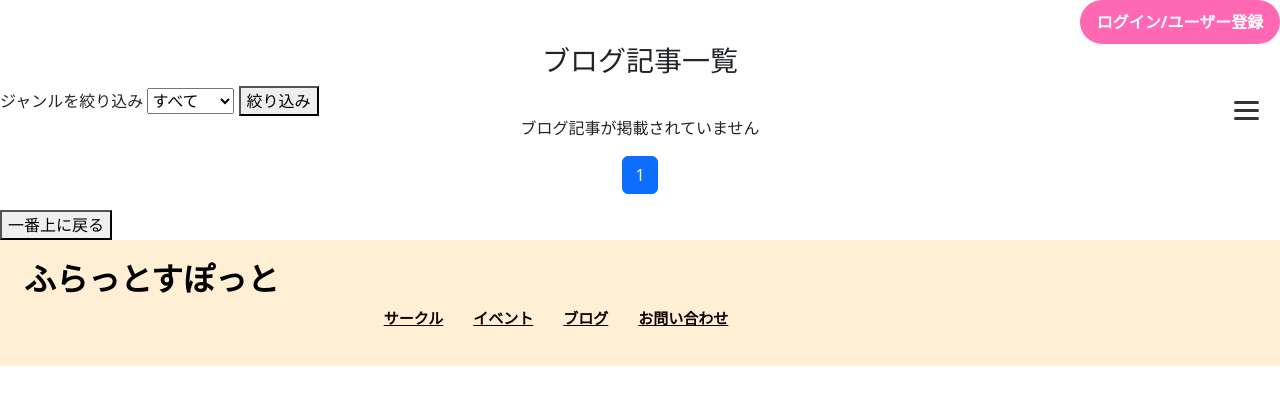
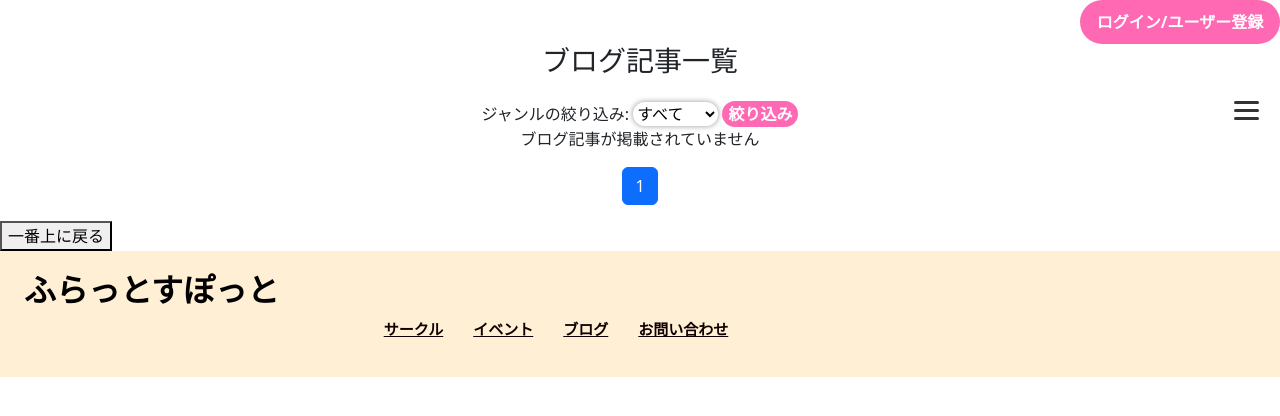
Before and after one commit to ykt0727/flatspotproject, a Django app: page /student/bloglist in a window 1280 px wide. Shown: the part 56-472 px from the top of the page. Run offline with Django 4.2, Linux system fonts and the light colour scheme; data that the repository does not hold is empty.

Commit message:
ジャンルにcssつけました

```diff
--- a/studentapp/static/css/student_list.css
+++ b/studentapp/static/css/student_list.css
@@ -1,6 +1,28 @@
 /*画面タイトルを中央に配置する*/
 .list-name {
     text-align: center;
+}
+
+.Genre-search {
+    padding-top: 15px;
+    width: fit-content;
+    margin: auto;
+}
+
+#category {
+    background-color: #fff;
+    border: none;
+    border-radius: 25px;
+    box-shadow: 0 0 5px 1px rgba(0, 0, 0, 0.3);
+}
+
+.genre-refine {
+    background-color: #ff69b4;
+    border: none;
+    border-radius: 25px;
+    color: #fff;
+    font-size: 16px;
+    font-weight: bold;
 }
 
 /*1つのサークルずつ表示する所にcssを指定する*/
@@ -10,7 +32,7 @@
     border-radius: 20px;
     box-shadow: 0 4px 8px rgba(0, 0, 0, 0.1);
     text-align: center;
-    margin: 120px;
+    margin: 100px 120px;
     display: flex;
 }
 
--- a/studentapp/templates/student_bloglist.html
+++ b/studentapp/templates/student_bloglist.html
@@ -8,8 +8,8 @@
     <div class="list-name">
         <h3>ブログ記事一覧</h3>
     </div>
-    <form method="get" action="{% url 'studentapp:bloglist' %}">
-        <label for="category">ジャンルを絞り込み</label>
+    <form method="get" action="{% url 'studentapp:bloglist' %}" class="Genre-search">
+        <label for="category">ジャンルの絞り込み:</label>
         <select name="category" id="category">
             <option value="">すべて</option>
             {% for value, label in category_choices %}
@@ -18,7 +18,7 @@
                 </option>
             {% endfor %}
         </select>
-        <button type="submit">絞り込み</button>
+        <button type="submit" class="genre-refine">絞り込み</button>
     </form>
 
 
```
